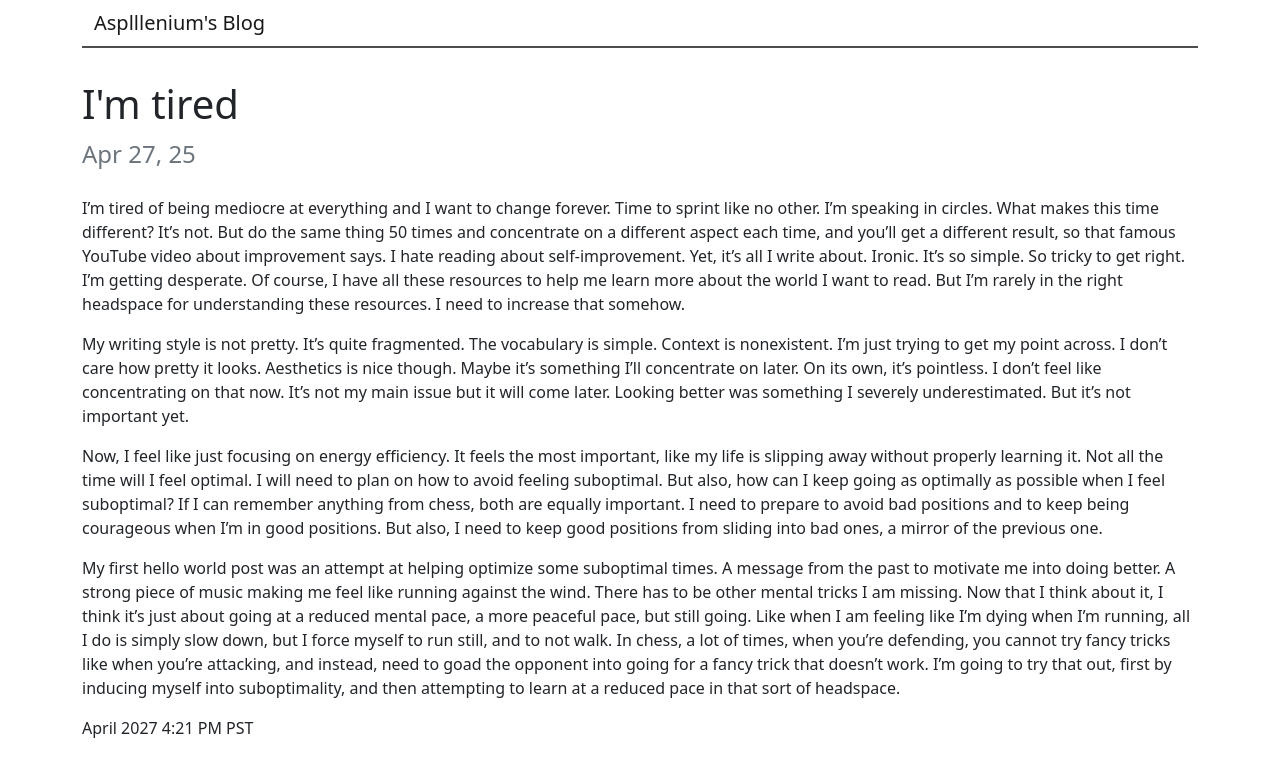
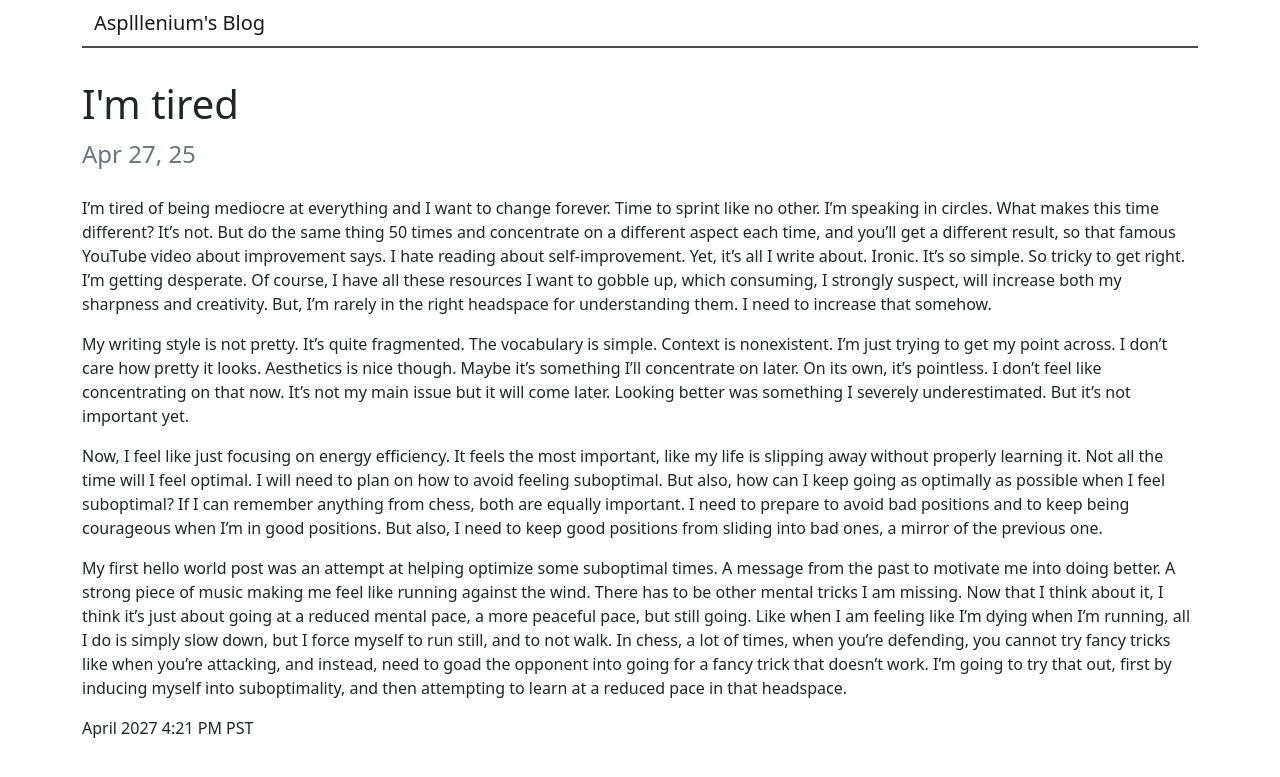
Before and after one commit to asplllenium/asplllenium.github.io, a Jekyll site: the page built from _posts/2025-04-27-im-tired.md, in a window 1280 px wide. Shown: the top 777 px of the page. Built offline with Jekyll 4.4.1, drawn with Linux system fonts in a browser that asks for light colours.

Commit message:
Small edits

```diff
--- a/_posts/2025-04-27-im-tired.md
+++ b/_posts/2025-04-27-im-tired.md
@@ -3,12 +3,12 @@ layout: post
 title: I'm tired
 ---
 
-I'm tired of being mediocre at everything and I want to change forever. Time to sprint like no other. I'm speaking in circles. What makes this time different? It's not. But do the same thing 50 times and concentrate on a different aspect each time, and you'll get a different result, so that famous YouTube video about improvement says. I hate reading about self-improvement. Yet, it's all I write about. Ironic. It's so simple. So tricky to get right. I'm getting desperate. Of course, I have all these resources to help me learn more about the world I want to read. But I'm rarely in the right headspace for understanding these resources. I need to increase that somehow.
+I'm tired of being mediocre at everything and I want to change forever. Time to sprint like no other. I'm speaking in circles. What makes this time different? It's not. But do the same thing 50 times and concentrate on a different aspect each time, and you'll get a different result, so that famous YouTube video about improvement says. I hate reading about self-improvement. Yet, it's all I write about. Ironic. It's so simple. So tricky to get right. I'm getting desperate. Of course, I have all these resources I want to gobble up, which consuming, I strongly suspect, will increase both my sharpness and creativity. But, I'm rarely in the right headspace for understanding them. I need to increase that somehow.
 
 My writing style is not pretty. It's quite fragmented. The vocabulary is simple. Context is nonexistent. I'm just trying to get my point across. I don't care how pretty it looks. Aesthetics is nice though. Maybe it's something I'll concentrate on later. On its own, it's pointless. I don't feel like concentrating on that now. It's not my main issue but it will come later. Looking better was something I severely underestimated. But it's not important yet.
 
 Now, I feel like just focusing on energy efficiency. It feels the most important, like my life is slipping away without properly learning it. Not all the time will I feel optimal. I will need to plan on how to avoid feeling suboptimal. But also, how can I keep going as optimally as possible when I feel suboptimal? If I can remember anything from chess, both are equally important. I need to prepare to avoid bad positions and to keep being courageous when I'm in good positions. But also, I need to keep good positions from sliding into bad ones, a mirror of the previous one.
 
-My first hello world post was an attempt at helping optimize some suboptimal times. A message from the past to motivate me into doing better. A strong piece of music making me feel like running against the wind. There has to be other mental tricks I am missing. Now that I think about it, I think it's just about going at a reduced mental pace, a more peaceful pace, but still going. Like when I am feeling like I'm dying when I'm running, all I do is simply slow down, but I force myself to run still, and to not walk. In chess, a lot of times, when you're defending, you cannot try fancy tricks like when you're attacking, and instead, need to goad the opponent into going for a fancy trick that doesn't work. I'm going to try that out, first by inducing myself into suboptimality, and then attempting to learn at a reduced pace in that sort of headspace.
+My first hello world post was an attempt at helping optimize some suboptimal times. A message from the past to motivate me into doing better. A strong piece of music making me feel like running against the wind. There has to be other mental tricks I am missing. Now that I think about it, I think it's just about going at a reduced mental pace, a more peaceful pace, but still going. Like when I am feeling like I'm dying when I'm running, all I do is simply slow down, but I force myself to run still, and to not walk. In chess, a lot of times, when you're defending, you cannot try fancy tricks like when you're attacking, and instead, need to goad the opponent into going for a fancy trick that doesn't work. I'm going to try that out, first by inducing myself into suboptimality, and then attempting to learn at a reduced pace in that headspace.
 
 April 2027 4:21 PM PST
```
